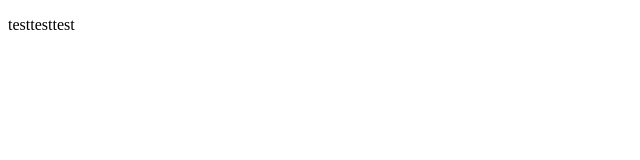
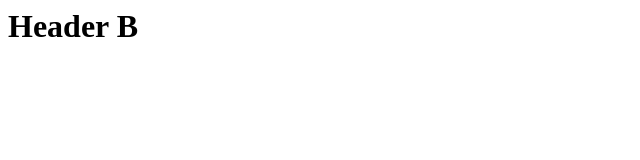
Before and after one commit to Dejfuska/studia2, a plain HTML site: page index.html in a window 1280 px wide. Shown: the whole page, without its empty margins (0-640 px from the left). Drawn offline with Linux system fonts and the light colour scheme.

Commit message:
Header design B

```diff
--- a/index.html
+++ b/index.html
@@ -1,9 +1 @@
-<!DOCTYPE html>
-<html>
-<head>
-<title>Moj projekt</title>
-</head>
-<body>
-<p>testtesttest</p>
-</body>
-</html>
+<h1>Header B</h1>
```
